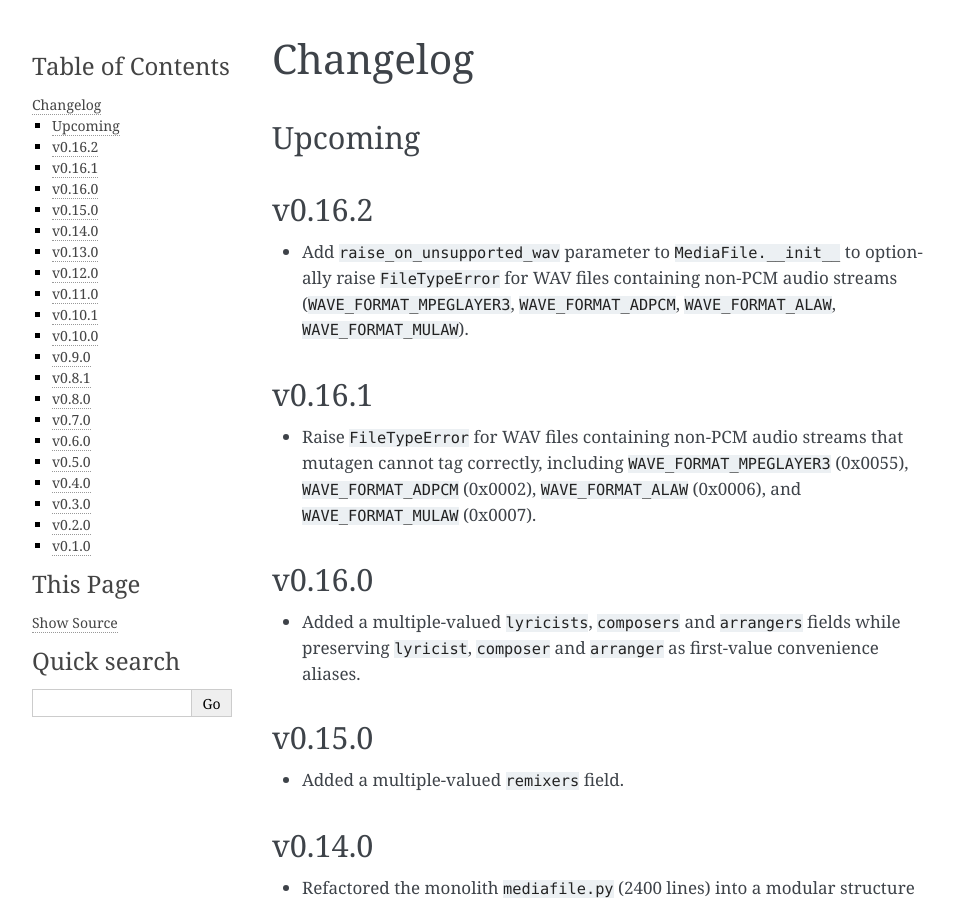
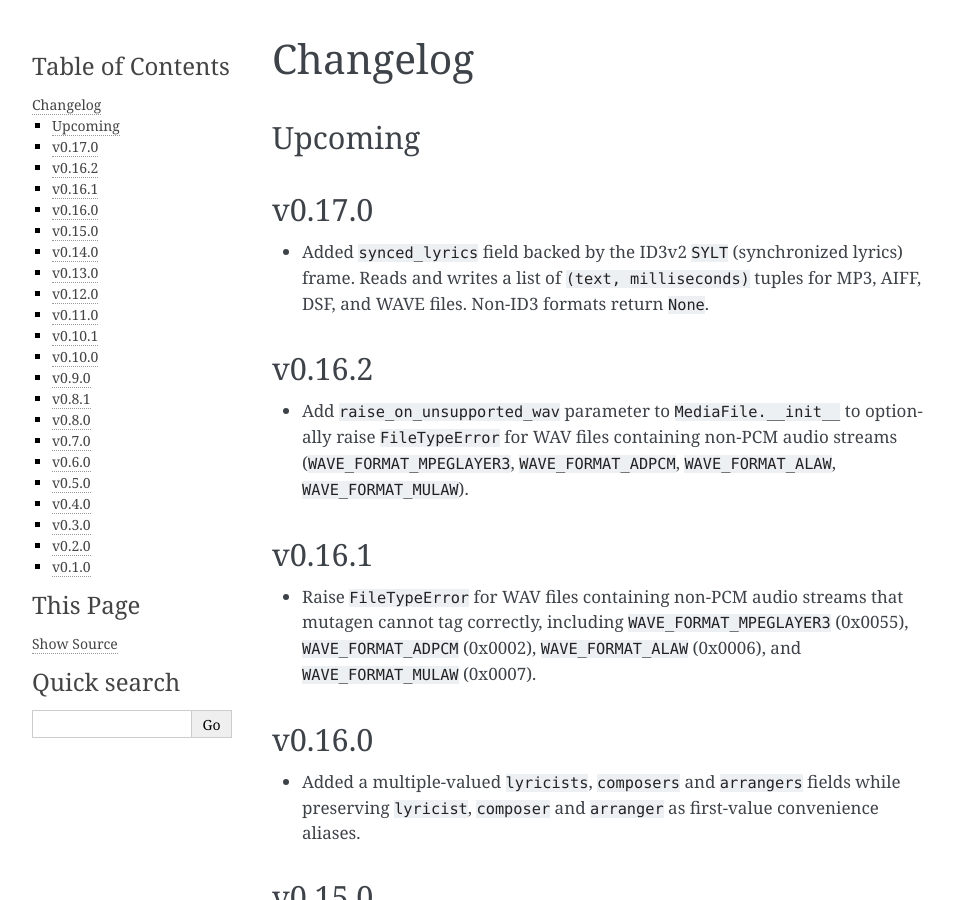
Before and after one commit to beetbox/mediafile, a Sphinx documentation site: the page built from docs/changelog.rst, in a window 1280 px wide and 900 px high. Shown: the whole window, without its empty margins (148-1102 px from the left). Built offline with Sphinx 7.4.7, drawn with Linux system fonts in a browser that asks for light colours.

Commit message:
docs: add v0.17.0 changelog entry for synced_lyrics/SYLT support

```diff
--- a/docs/changelog.rst
+++ b/docs/changelog.rst
@@ -3,6 +3,13 @@ Changelog
 
 Upcoming
 --------
+
+v0.17.0
+-------
+
+- Added ``synced_lyrics`` field backed by the ID3v2 ``SYLT`` (synchronized
+  lyrics) frame. Reads and writes a list of ``(text, milliseconds)`` tuples
+  for MP3, AIFF, DSF, and WAVE files. Non-ID3 formats return ``None``.
 
 v0.16.2
 -------
```
